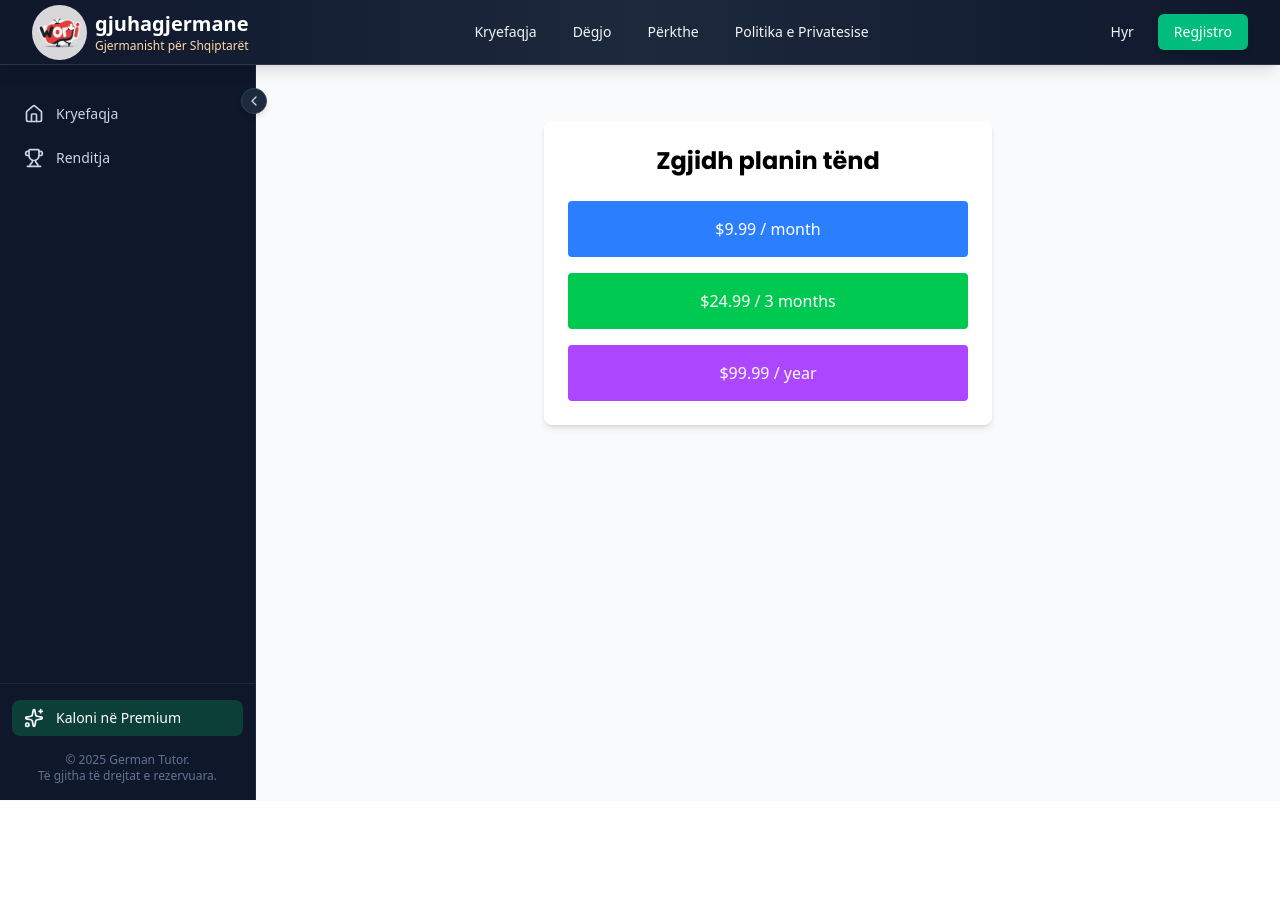
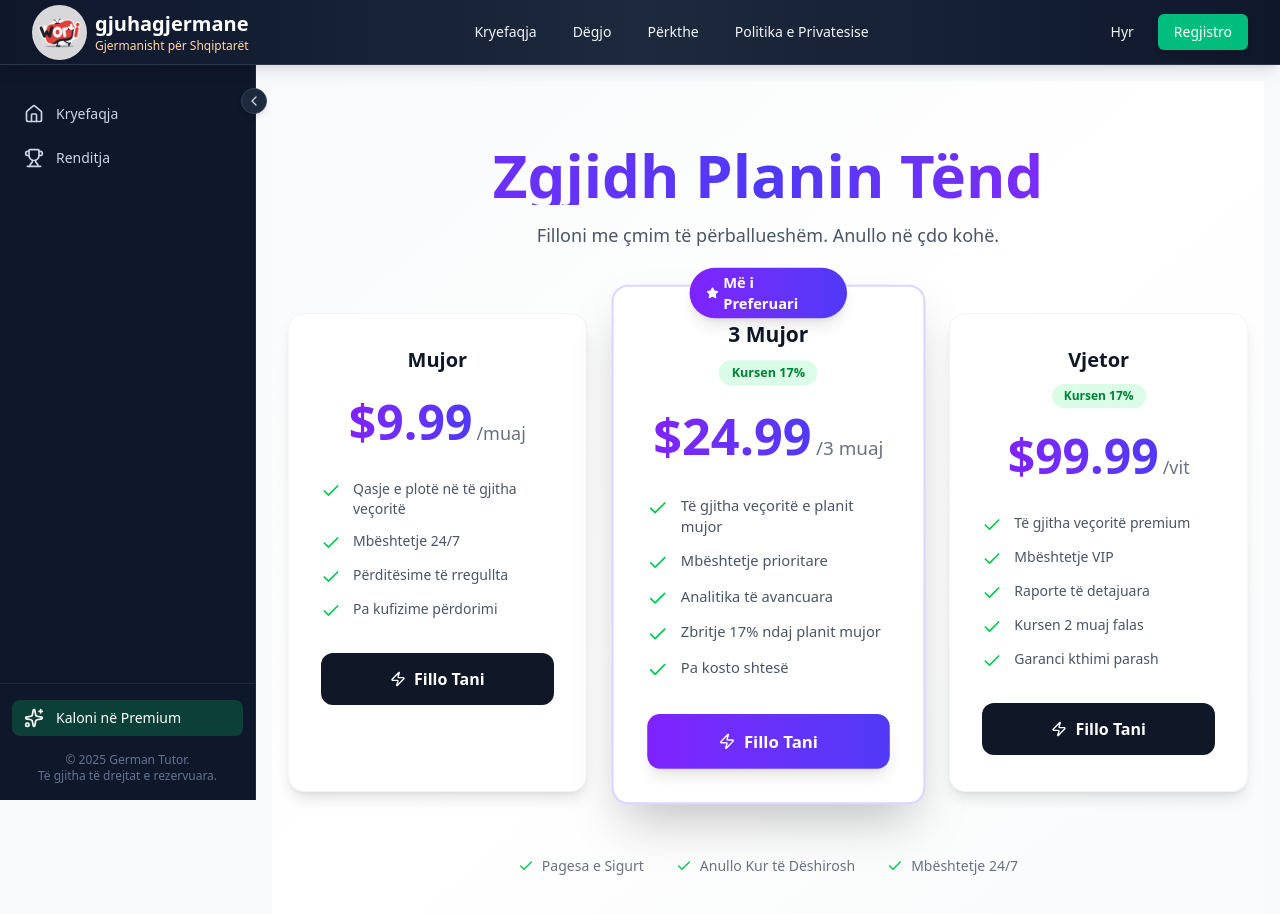
Before and after one commit to ledionnezirii/germanmaster, a React (Vite) app in the folder client/: page /payments in a window 1280 px wide. Shown: the top 914 px of the page. Before the commit the page ends 801 px from the top, so only its background shows below. Built offline with nearby package versions, Linux system fonts and the light colour scheme.

Commit message:
New test designs at Plan.jsx and Payments.jsx

```diff
--- a/client/src/pages/Payments.jsx
+++ b/client/src/pages/Payments.jsx
@@ -1,11 +1,11 @@
-// src/components/Payments.jsx
 import React from "react";
+import { Check, Zap, Star } from "lucide-react";
 
 // Paddle publishable key
-const PADDLE_VENDOR_ID = 123456; // vendos Vendor ID tënd
-const PRODUCT_MONTHLY = 111111;  // vendos Product ID për 1 muaj
-const PRODUCT_QUARTERLY = 222222; // Product ID për 3 muaj
-const PRODUCT_YEARLY = 333333; // Product ID për 1 vit
+const PADDLE_VENDOR_ID = 123456;
+const PRODUCT_MONTHLY = 111111;
+const PRODUCT_QUARTERLY = 222222;
+const PRODUCT_YEARLY = 333333;
 
 // Inicilizojmë Paddle (script)
 if (typeof window !== "undefined" && !window.Paddle) {
@@ -17,13 +17,96 @@ if (typeof window !== "undefined" && !window.Paddle) {
   document.body.appendChild(script);
 }
 
+const PricingCard = ({
+  title,
+  price,
+  period,
+  productId,
+  onSelect,
+  isPopular,
+  savings,
+  features
+}) => (
+  <div className={`relative group ${isPopular ? 'md:-mt-4 md:scale-105' : ''}`}>
+    {isPopular && (
+      <div className="absolute -top-4 left-1/2 -translate-x-1/2 z-10">
+        <div className="bg-gradient-to-r from-violet-600 to-indigo-600 text-white px-4 py-1 rounded-full text-sm font-semibold flex items-center gap-1 shadow-lg">
+          <Star className="w-3 h-3 fill-current" />
+          Më i Preferuari
+        </div>
+      </div>
+    )}
+
+    <div className={`relative h-full bg-white rounded-2xl overflow-hidden transition-all duration-300 ${
+      isPopular
+        ? 'shadow-2xl border-2 border-violet-200'
+        : 'shadow-lg hover:shadow-xl border border-gray-100'
+    } group-hover:-translate-y-1`}>
+
+      {/* Gradient overlay */}
+      <div className={`absolute inset-0 opacity-0 group-hover:opacity-100 transition-opacity duration-300 ${
+        isPopular
+          ? 'bg-gradient-to-br from-violet-50 to-indigo-50'
+          : 'bg-gradient-to-br from-gray-50 to-white'
+      }`} />
+
+      <div className="relative p-8">
+        {/* Header */}
+        <div className="text-center mb-6">
+          <h3 className="text-xl font-bold text-gray-900 mb-2">{title}</h3>
+          {savings && (
+            <div className="inline-block bg-green-100 text-green-700 text-xs font-semibold px-3 py-1 rounded-full">
+              Kursen {savings}
+            </div>
+          )}
+        </div>
+
+        {/* Price */}
+        <div className="text-center mb-8">
+          <div className="flex items-baseline justify-center gap-1">
+            <span className="text-5xl font-bold bg-gradient-to-r from-violet-600 to-indigo-600 bg-clip-text text-transparent">
+              ${price}
+            </span>
+            <span className="text-gray-500 text-lg">/{period}</span>
+          </div>
+        </div>
+
+        {/* Features */}
+        <ul className="space-y-3 mb-8">
+          {features.map((feature, idx) => (
+            <li key={idx} className="flex items-start gap-3">
+              <div className="mt-0.5 flex-shrink-0">
+                <Check className="w-5 h-5 text-green-500" />
+              </div>
+              <span className="text-gray-600 text-sm">{feature}</span>
+            </li>
+          ))}
+        </ul>
+
+        {/* CTA Button */}
+        <button
+          onClick={() => onSelect(productId)}
+          className={`w-full py-3.5 px-6 rounded-xl font-semibold transition-all duration-300 flex items-center justify-center gap-2 ${
+            isPopular
+              ? 'bg-gradient-to-r from-violet-600 to-indigo-600 text-white hover:from-violet-700 hover:to-indigo-700 shadow-lg hover:shadow-xl'
+              : 'bg-gray-900 text-white hover:bg-gray-800'
+          }`}
+        >
+          <Zap className="w-4 h-4" />
+          Fillo Tani
+        </button>
+      </div>
+    </div>
+  </div>
+);
+
 const Payments = () => {
   const handlePayment = (productId) => {
     if (!window.Paddle) return alert("Paddle nuk u ngarkua ende");
 
     window.Paddle.Checkout.open({
       product: productId,
-      email: "", // mund të vendosësh email-in e përdoruesit nëse e ke
+      email: "",
       successCallback: (data) => {
         console.log("Pagesa u krye me sukses:", data);
         alert("Faleminderit për pagesën!");
@@ -34,32 +117,91 @@ const Payments = () => {
     });
   };
 
+  const plans = [
+    {
+      title: "Mujor",
+      price: "9.99",
+      period: "muaj",
+      productId: PRODUCT_MONTHLY,
+      features: [
+        "Qasje e plotë në të gjitha veçoritë",
+        "Mbështetje 24/7",
+        "Përditësime të rregullta",
+        "Pa kufizime përdorimi"
+      ]
+    },
+    {
+      title: "3 Mujor",
+      price: "24.99",
+      period: "3 muaj",
+      productId: PRODUCT_QUARTERLY,
+      isPopular: true,
+      savings: "17%",
+      features: [
+        "Të gjitha veçoritë e planit mujor",
+        "Mbështetje prioritare",
+        "Analitika të avancuara",
+        "Zbritje 17% ndaj planit mujor",
+        "Pa kosto shtesë"
+      ]
+    },
+    {
+      title: "Vjetor",
+      price: "99.99",
+      period: "vit",
+      productId: PRODUCT_YEARLY,
+      savings: "17%",
+      features: [
+        "Të gjitha veçoritë premium",
+        "Mbështetje VIP",
+        "Raporte të detajuara",
+        "Kursen 2 muaj falas",
+        "Garanci kthimi parash"
+      ]
+    }
+  ];
+
   return (
-    <div className="max-w-md mx-auto mt-10 p-6 bg-white shadow-md rounded-lg text-center">
-   <h2 className="text-2xl font-bold mb-6" style={{ fontFamily: 'Poppins, sans-serif' }}>
-  Zgjidh planin tënd
-</h2>
+    <div className="min-h-screen bg-gradient-to-br from-gray-50 via-white to-gray-50 py-16 px-4">
+      <div className="max-w-7xl mx-auto">
+        {/* Header */}
+        <div className="text-center mb-16">
+          <h1 className="text-5xl md:text-6xl font-bold mb-4 bg-gradient-to-r from-violet-600 via-indigo-600 to-purple-600 bg-clip-text text-transparent">
+            Zgjidh Planin Tënd
+          </h1>
+          <p className="text-gray-600 text-lg max-w-2xl mx-auto">
+            Filloni me çmim të përballueshëm. Anullo në çdo kohë.
+          </p>
+        </div>
 
+        {/* Pricing Cards */}
+        <div className="grid md:grid-cols-3 gap-8 max-w-6xl mx-auto">
+          {plans.map((plan, idx) => (
+            <PricingCard
+              key={idx}
+              {...plan}
+              onSelect={handlePayment}
+            />
+          ))}
+        </div>
 
-      <div className="flex flex-col gap-4">
-        <button
-          onClick={() => handlePayment(PRODUCT_MONTHLY)}
-          className="p-4 bg-blue-500 text-white rounded hover:bg-blue-600"
-        >
-          $9.99 / month
-        </button>
-        <button
-          onClick={() => handlePayment(PRODUCT_QUARTERLY)}
-          className="p-4 bg-green-500 text-white rounded hover:bg-green-600"
-        >
-          $24.99 / 3 months
-        </button>
-        <button
-          onClick={() => handlePayment(PRODUCT_YEARLY)}
-          className="p-4 bg-purple-500 text-white rounded hover:bg-purple-600"
-        >
-          $99.99 / year
-        </button>
+        {/* Trust indicators */}
+        <div className="mt-16 text-center">
+          <div className="flex items-center justify-center gap-8 flex-wrap text-sm text-gray-500">
+            <div className="flex items-center gap-2">
+              <Check className="w-4 h-4 text-green-500" />
+              <span>Pagesa e Sigurt</span>
+            </div>
+            <div className="flex items-center gap-2">
+              <Check className="w-4 h-4 text-green-500" />
+              <span>Anullo Kur të Dëshirosh</span>
+            </div>
+            <div className="flex items-center gap-2">
+              <Check className="w-4 h-4 text-green-500" />
+              <span>Mbështetje 24/7</span>
+            </div>
+          </div>
+        </div>
       </div>
     </div>
   );
```
Also changed, not shown: client/src/pages/Plan.jsx (+142 -118 lines).
